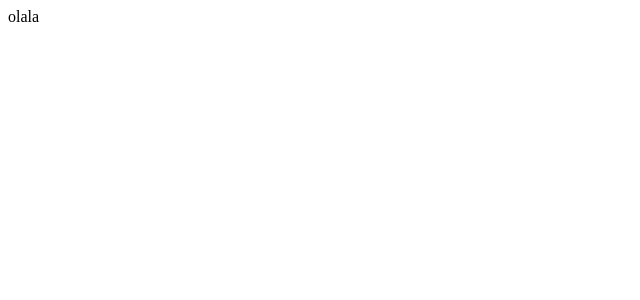
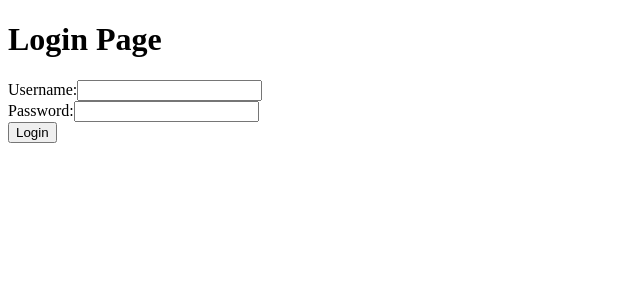
Before and after one commit to wjjmjh/react-auth-routes, a React (Vite) app: page /login in a window 1280 px wide. Shown: the top 300 px of the page, without its empty margins (0-640 px from the left). Built offline with nearby package versions, Linux system fonts and the light colour scheme.

Commit message:
BUILD: login UI.

```diff
--- a/src/App.tsx
+++ b/src/App.tsx
@@ -1,3 +1,12 @@
+import Login from "@/components/Login";
+import { Route, BrowserRouter as Router, Routes } from "react-router-dom";
+
 export default function App() {
-  return <div>olala</div>;
+  return (
+    <Router>
+      <Routes>
+        <Route path={"/login"} element={<Login />} />
+      </Routes>
+    </Router>
+  );
 }
--- /dev/null
+++ b/src/components/Login.tsx
@@ -0,0 +1,60 @@
+import React, { useState } from "react";
+
+interface LoginCredentials {
+  username: string;
+  password: string;
+}
+
+const Login: React.FC = () => {
+  const [credentials, setCredentials] = useState<LoginCredentials>({
+    username: "",
+    password: "",
+  });
+
+  const handleChange = (e: React.ChangeEvent<HTMLInputElement>): void => {
+    const { name, value } = e.target;
+    setCredentials((prevCredentials) => ({
+      ...prevCredentials,
+      [name]: value,
+    }));
+  };
+
+  const handleSubmit = (e: React.FormEvent<HTMLFormElement>): void => {
+    e.preventDefault();
+    // You can add your login logic here
+    console.log("Login with:", credentials);
+  };
+
+  return (
+    <div>
+      <h1>Login Page</h1>
+      <form onSubmit={handleSubmit}>
+        <div>
+          <label htmlFor="username">Username:</label>
+          <input
+            type="text"
+            id="username"
+            name="username"
+            value={credentials.username}
+            onChange={handleChange}
+            required
+          />
+        </div>
+        <div>
+          <label htmlFor="password">Password:</label>
+          <input
+            type="password"
+            id="password"
+            name="password"
+            value={credentials.password}
+            onChange={handleChange}
+            required
+          />
+        </div>
+        <button type="submit">Login</button>
+      </form>
+    </div>
+  );
+};
+
+export default Login;
```
